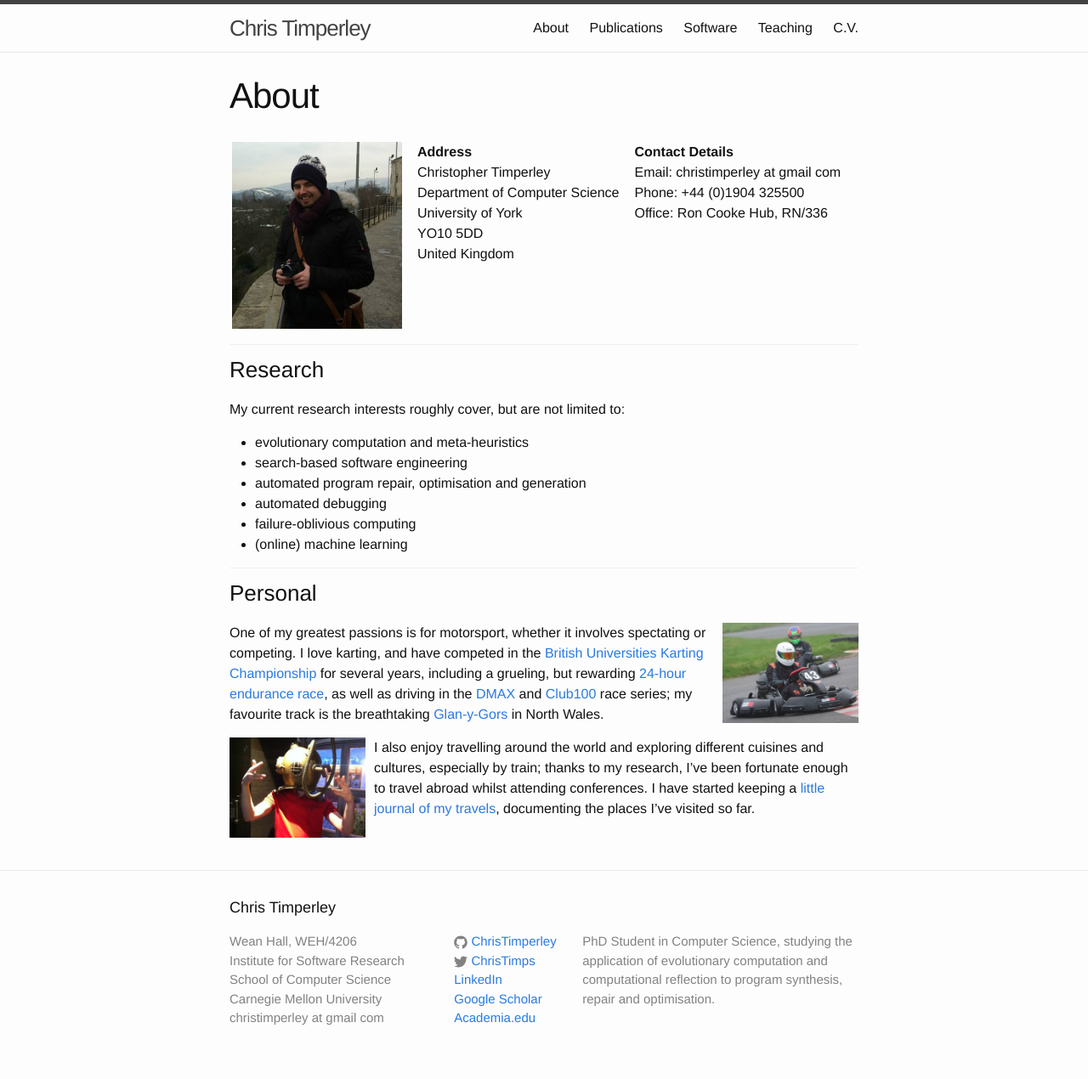
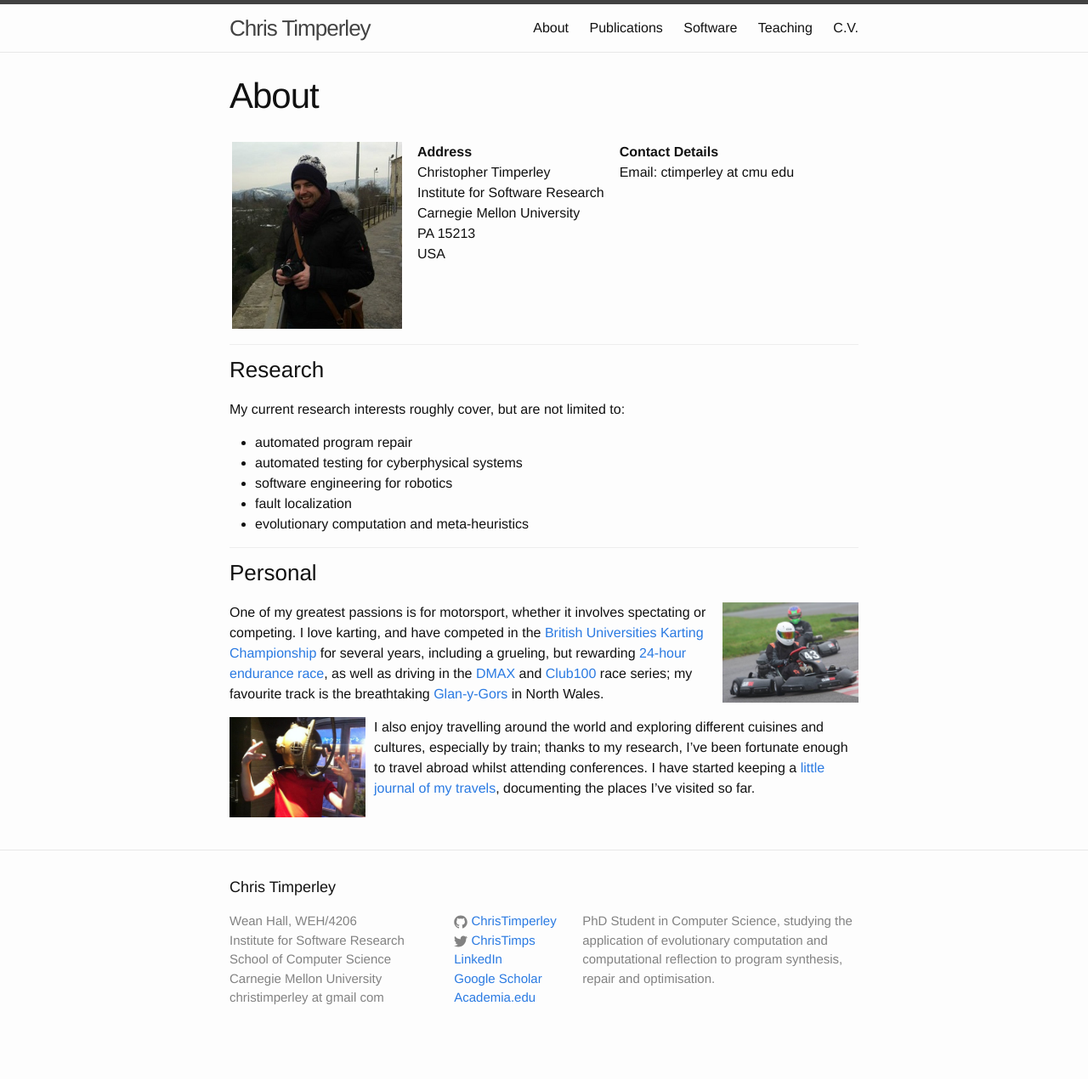
Before and after one commit to ChrisTimperley/ChrisTimperley.github.io, a Jekyll site: the page built from about.md, in a window 1280 px wide. Shown: the whole page at 85% size. Built offline with Jekyll 4.4.1, drawn with Linux system fonts in a browser that asks for light colours; after the commit the page ends 1246 px from its top, so only the background shows below that.

Commit message:
updated about page

```diff
--- a/about.md
+++ b/about.md
@@ -12,16 +12,14 @@ permalink: /about/
     <td style='padding-left: 15px'>
       <b>Address</b><br/>
       Christopher Timperley<br/>
-      Department of Computer Science<br/>
-      University of York<br/>
-      YO10 5DD<br/>
-      United Kingdom<br/>
+      Institute for Software Research<br/>
+      Carnegie Mellon University<br/>
+      PA 15213<br/>
+      USA<br/>
     </td>
     <td style='padding-left: 15px'>
       <b>Contact Details</b><br/>
-      Email: christimperley at gmail com<br/>
-      Phone: +44 (0)1904 325500<br/>
-      Office: Ron Cooke Hub, RN/336<br/>
+      Email: ctimperley at cmu edu
     </td>
   </tr>
 </table>
@@ -32,12 +30,11 @@ permalink: /about/
 
 My current research interests roughly cover, but are not limited to:
 
+* automated program repair
+* automated testing for cyberphysical systems
+* software engineering for robotics
+* fault localization
 * evolutionary computation and meta-heuristics
-* search-based software engineering
-* automated program repair, optimisation and generation
-* automated debugging
-* failure-oblivious computing
-* (online) machine learning
 
 <div class="divider"></div>
 
```
